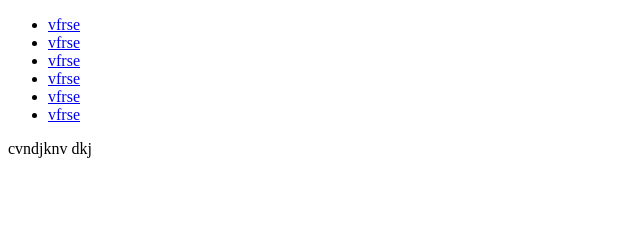
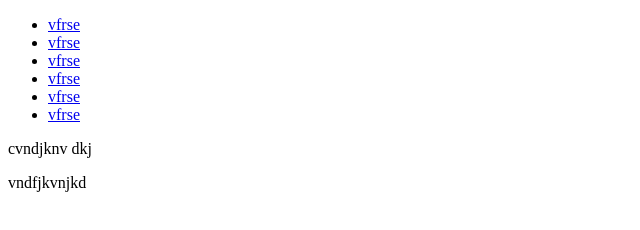
Before and after one commit to aybekmamasaliev/0806, a plain HTML site: page index.html in a window 1280 px wide. Shown: the whole page, without its empty margins (0-640 px from the left). Drawn offline with Linux system fonts and the light colour scheme.

Commit message:
feat: add footer

```diff
--- a/index.html
+++ b/index.html
@@ -23,6 +23,9 @@
     <div>
         <p>cvndjknv dkj</p>
     </div>
+    <footer>
+        <p>vndfjkvnjkd</p>
+    </footer>
 
 </body>
 </html>
```
